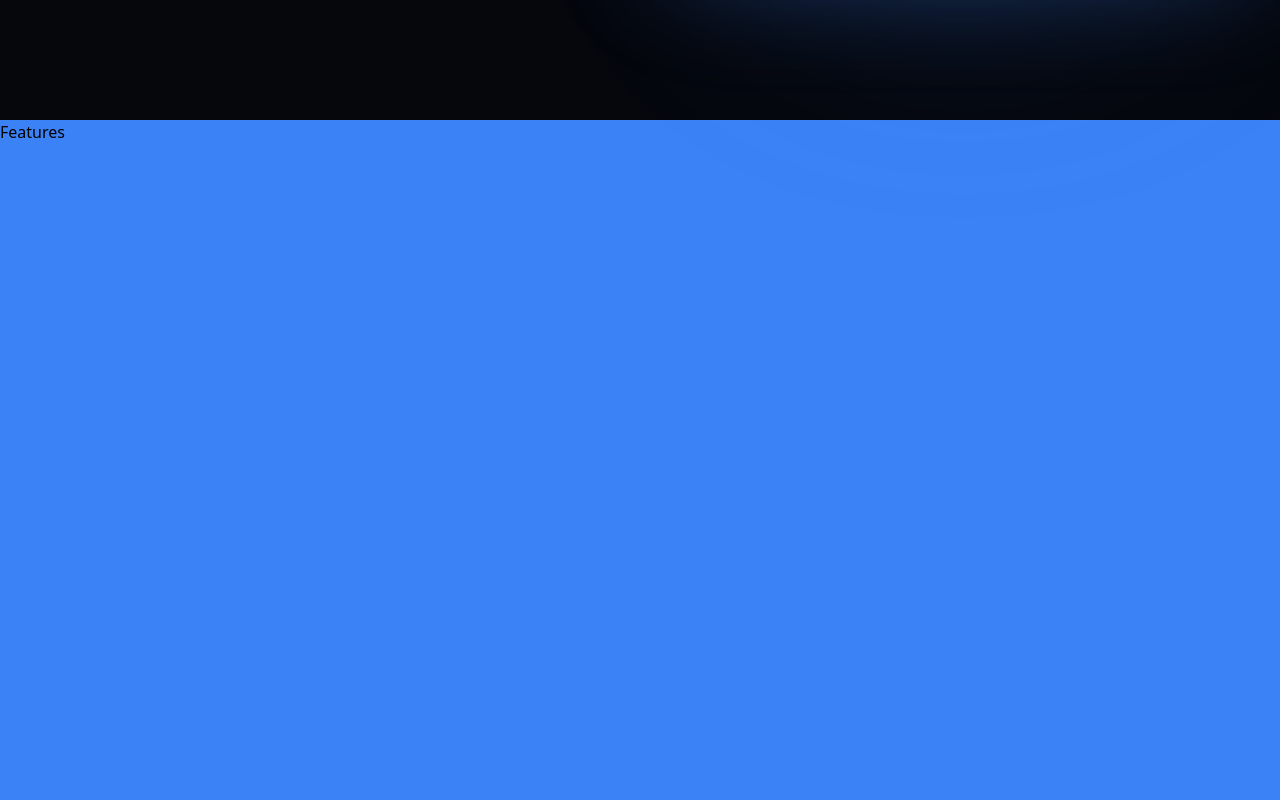
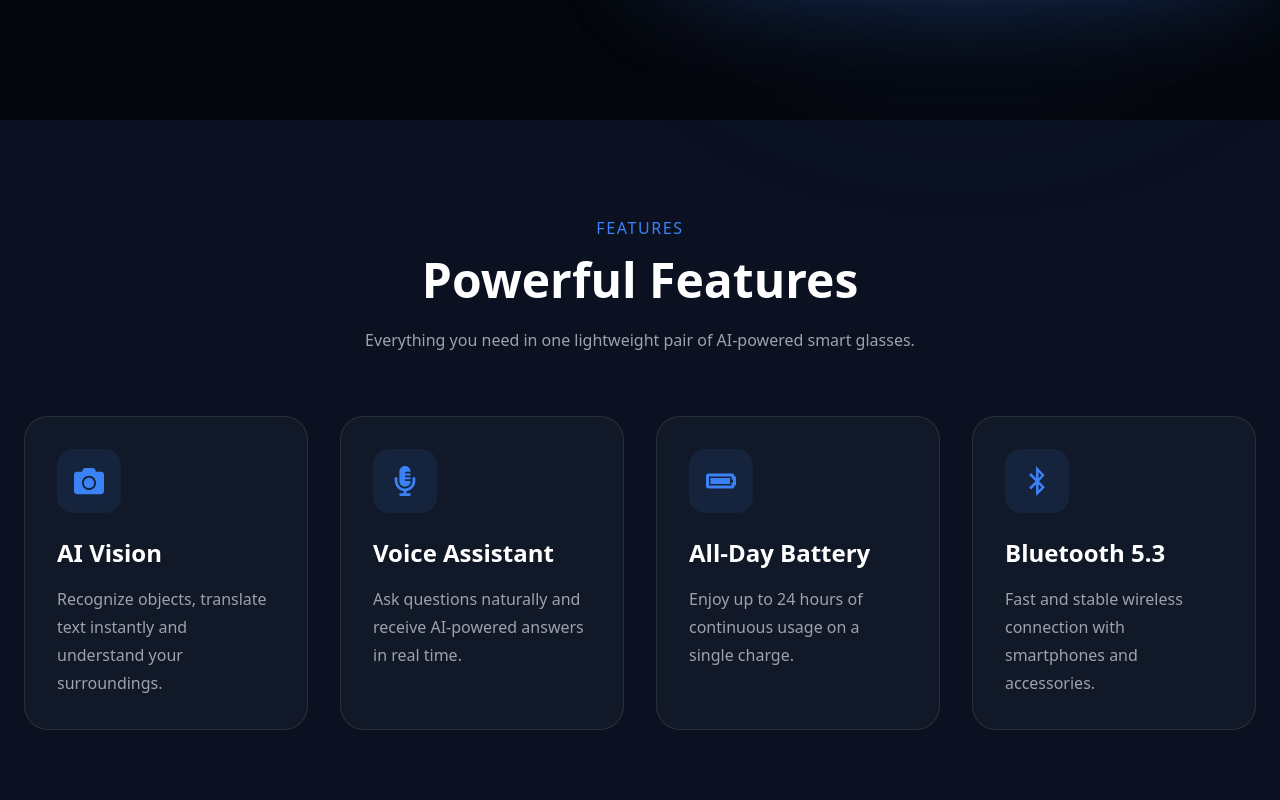
Before and after one commit to tiep-em/visionx-ai-glasses, a React (Vite) app: page / in a window 1280 px wide. Shown: the part 680-1480 px from the top of the page. Built offline with nearby package versions, Linux system fonts and the light colour scheme.

Commit message:
feat: implement features section

```diff
--- /dev/null
+++ b/src/components/FeatureCard.jsx
@@ -0,0 +1,52 @@
+export default function FeatureCard({ icon: Icon, title, description }) {
+  return (
+    <div
+      className="
+    group
+    h-full
+    bg-[#111827]
+    rounded-3xl
+    p-8
+    border
+    border-white/10
+    cursor-pointer
+    hover:border-blue-500
+    hover:-translate-y-2
+    transition-all
+    duration-300
+    ease-in-out
+  "
+    >
+      <div
+        className="
+    w-16
+    h-16
+    rounded-2xl
+    bg-blue-500/10
+    flex
+    items-center
+    justify-center
+    mb-6
+    transition-all
+    duration-300
+    group-hover:bg-blue-500
+  "
+      >
+        <Icon
+          className="
+    text-blue-500
+    text-3xl
+    transition-all
+    duration-300
+    group-hover:scale-110
+    group-hover:text-white
+  "
+        />
+      </div>
+
+      <h3 className="text-2xl font-semibold text-white mb-4">{title}</h3>
+
+      <p className="text-gray-400 leading-7">{description}</p>
+    </div>
+  );
+}
--- a/src/components/Features.jsx
+++ b/src/components/Features.jsx
@@ -1,7 +1,57 @@
+import FeatureCard from "./FeatureCard";
+import { features } from "../data/featuresData";
+
 export default function Features() {
   return (
-    <section id="features" className="min-h-screen bg-blue-500">
-      Features
+    <section
+      id="features"
+      className="py-24 bg-[#0B1120]"
+    >
+      <div className="max-w-7xl mx-auto px-6">
+
+        {/* Heading */}
+
+        <div className="text-center mb-16">
+
+          <p className="text-blue-500 uppercase tracking-widest mb-4">
+
+            Features
+
+          </p>
+
+          <h2 className="text-5xl font-bold text-white">
+
+            Powerful Features
+
+          </h2>
+
+          <p className="text-gray-400 mt-6 max-w-2xl mx-auto">
+
+            Everything you need in one lightweight pair of
+            AI-powered smart glasses.
+
+          </p>
+
+        </div>
+
+        {/* Cards */}
+
+        <div className="grid grid-cols-1 md:grid-cols-2 lg:grid-cols-4 gap-8 items-stretch">
+
+          {features.map((feature) => (
+
+            <FeatureCard
+              key={feature.title}
+              icon={feature.icon}
+              title={feature.title}
+              description={feature.description}
+            />
+
+          ))}
+
+        </div>
+
+      </div>
     </section>
   );
 }
--- /dev/null
+++ b/src/data/featuresData.js
@@ -0,0 +1,33 @@
+import {
+  FaCamera,
+  FaMicrophoneAlt,
+  FaBatteryFull,
+  FaBluetoothB,
+} from "react-icons/fa";
+
+export const features = [
+  {
+    icon: FaCamera,
+    title: "AI Vision",
+    description:
+      "Recognize objects, translate text instantly and understand your surroundings.",
+  },
+  {
+    icon: FaMicrophoneAlt,
+    title: "Voice Assistant",
+    description:
+      "Ask questions naturally and receive AI-powered answers in real time.",
+  },
+  {
+    icon: FaBatteryFull,
+    title: "All-Day Battery",
+    description:
+      "Enjoy up to 24 hours of continuous usage on a single charge.",
+  },
+  {
+    icon: FaBluetoothB,
+    title: "Bluetooth 5.3",
+    description:
+      "Fast and stable wireless connection with smartphones and accessories.",
+  },
+];
```
